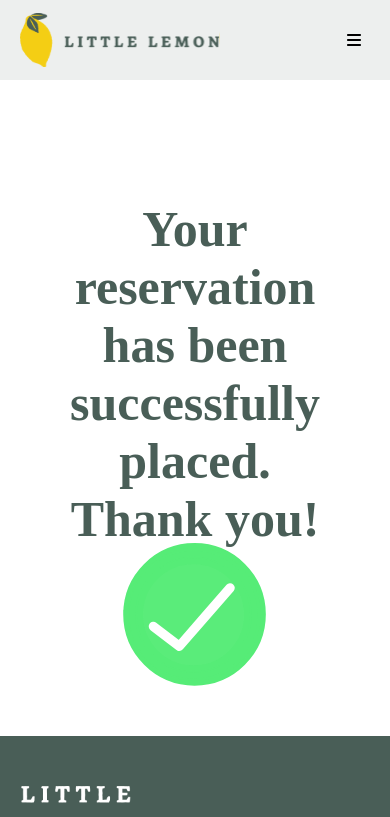
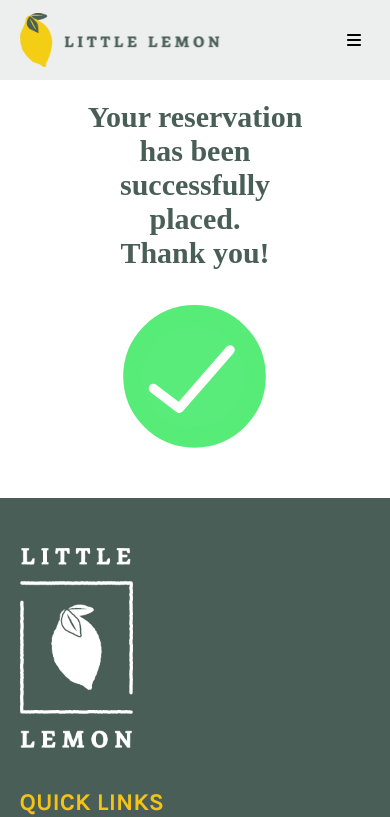
Before and after one commit to Randil-Hasanga/little_lemon-React, a React (Create React App) app: page /confirm in a window 390 px wide. Shown: the top 817 px of the page. Built offline with nearby package versions, Linux system fonts and the light colour scheme; a web font is replaced by a local one.

Commit message:
improvements

```diff
--- a/src/App.css
+++ b/src/App.css
@@ -477,13 +477,14 @@ input[type=date]{
 .res-img{
   width: 600px;
   margin: 20px;
+  box-shadow: 0 4px 8px rgba(0, 0, 0, 0.4);
 }
 
 .form{
   display: flex;
   justify-content: space-between;
   align-items: center;
-  padding: 80px 0;
+  padding: 30px 0;
 }
 
 .res-btn{
@@ -496,6 +497,8 @@ input[type=date]{
   color: #edefee;
   border: none;
   font-weight: 600;
+  font-size: 15px;
+  font-style: normal;
 }
 
 .res-btn:hover{
@@ -504,7 +507,10 @@ input[type=date]{
   background-color:  #f4c314;
   border-radius: 150px;
   color: #495e57;
-  box-shadow: 0 4px 8px rgba(0, 0, 0, 0.4)
+  box-shadow: 0 4px 8px rgba(0, 0, 0, 0.4);
+  font-size: 15px;
+  font-style: normal;
+
 }
 
 .form h1{
@@ -543,6 +549,7 @@ input[type=date]{
 
 
 
+
 @media screen and (max-width : 768px) {
 
   .main{
@@ -557,6 +564,7 @@ input[type=date]{
   }
   .navbar{
     position: fixed;
+    height: 80px;
     justify-content: space-between;
     padding-left: 5%;
     padding-right: 5%;
@@ -617,9 +625,10 @@ input[type=date]{
     flex-direction: column;
     justify-content: center;
     align-items: center;
-    top: 40px;
+    top: 80px;
     right: 0;
     width: 100%;
+    margin: 0;
     background-color: #495e57;
     transition: all 1s ease-in-out;
     color: #edefee;
@@ -839,6 +848,25 @@ input[type=date]{
   margin: 20px;
 }
 
+.res-btn{
+  display: flex;
+  margin-bottom: 0;
+  font-size: 15px;
+  font-style: normal;
+}
 
 
+.confirm h1{
+  font-size: 30px;
+  text-align: center;
+  margin-bottom: 0;
+  margin-top: 0;
+  color: #495e57;
 }
+
+.animation{
+  margin-top: -10px;
+  padding: 0;
+}
+
+}
--- a/src/components/Confirm.js
+++ b/src/components/Confirm.js
@@ -6,7 +6,7 @@ import Lottie from 'lottie-react';
 const Confirm = () => {
     return (
         <section className='confirm'>
-            <h1 className='m-font'>Your reservation has been successfully placed. Thank you!</h1>
+            <h1 className='m-font'>Your reservation has been successfully placed.<br/>Thank you!</h1>
             <Lottie animationData={success} loop={false} className='animation'/>
         </section>
     );
--- a/src/components/Nav.js
+++ b/src/components/Nav.js
@@ -20,10 +20,12 @@ const Nav = () => {
         if (currentScrollY > prevScrollY.current) {
             if (nav) {
                 nav.style.transform = "translateY(-100%)";
+                setMenuVisible(false);
             }
         } else {
             if (nav) {
                 nav.style.transform = "translateY(0%)";
+                setMenuVisible(false);
             }
         }
         prevScrollY.current = currentScrollY;
--- a/src/components/Reservations.js
+++ b/src/components/Reservations.js
@@ -25,7 +25,7 @@ const Reservations = () => {
                             <input type="text" placeholder='Special Request ?' maxLength="100"/>
                         </div>
                     </section>
-                    <button type="submit" className='btn res-btn'>Confirm Reservation</button>
+                    <button type="submit" className='btn res-btn k-font'>Confirm Reservation</button>
                 </form>
                 <div className='reservation-img'>
                     <img src={image} alt="image" className='res-img'/>
```
